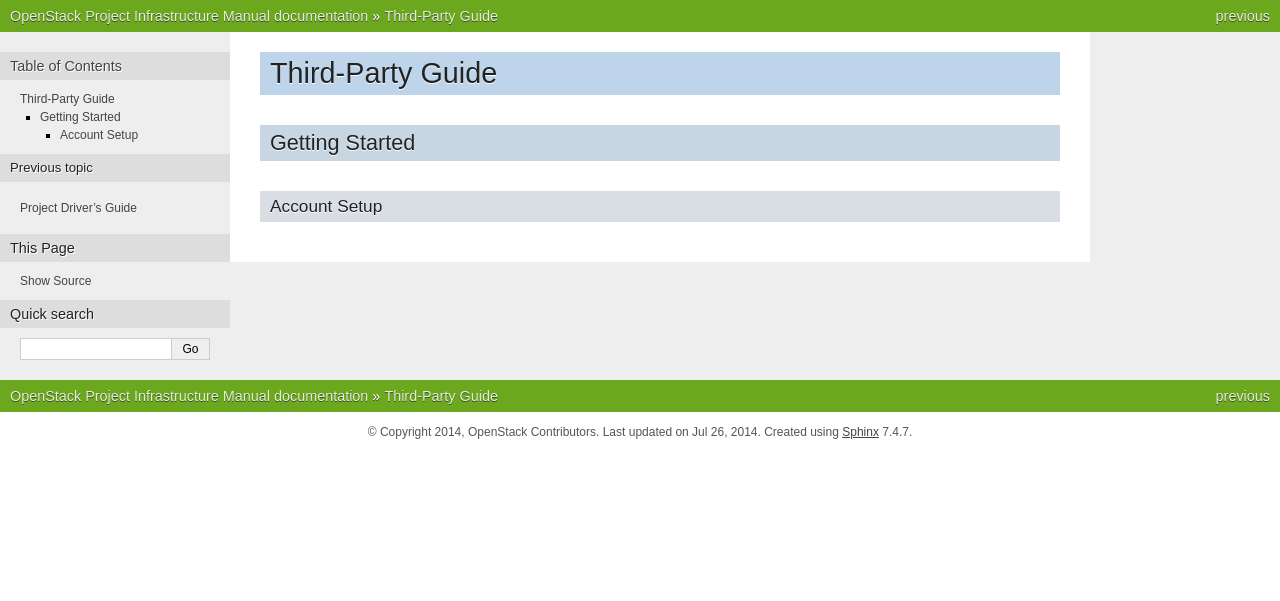
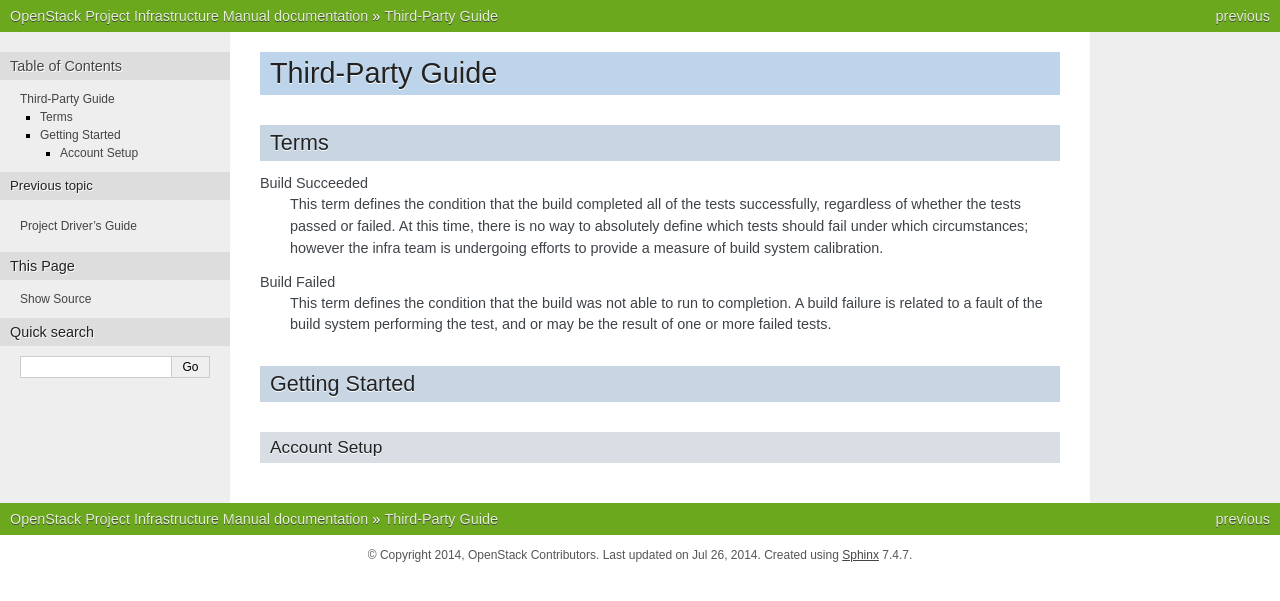
Before and after one commit to openstack-archive/infra-manual, a Sphinx documentation site: the page built from doc/source/third-party.rst, in a window 1280 px wide. Shown: the top 601 px of the page. Built offline with Sphinx 7.4.7, drawn with Linux system fonts in a browser that asks for light colours.

Commit message:
Definition Of Third Party Terms
This patch proposes an addition to the third party manual
for the definition of third party ci terms.

Change-Id: Ica34eb0cac75ed06fdff3e3b5d291c6a51cbcfad

```diff
--- a/doc/source/third-party.rst
+++ b/doc/source/third-party.rst
@@ -5,6 +5,24 @@
 Third-Party Guide
 #################
 
+Terms
+===============
+
+Build Succeeded
+    This term defines the condition that the build completed all of
+    the tests successfully, regardless of whether the tests passed or
+    failed.  At this time, there is no way to absolutely define which
+    tests should fail under which circumstances; however the infra
+    team is undergoing efforts to provide a measure of build system
+    calibration.
+
+Build Failed
+    This term defines the condition that the build was not able to run
+    to completion.  A build failure is related to a fault of the build
+    system performing the test, and or may be the result of one or
+    more failed tests.
+
+
 Getting Started
 ===============
 
```
